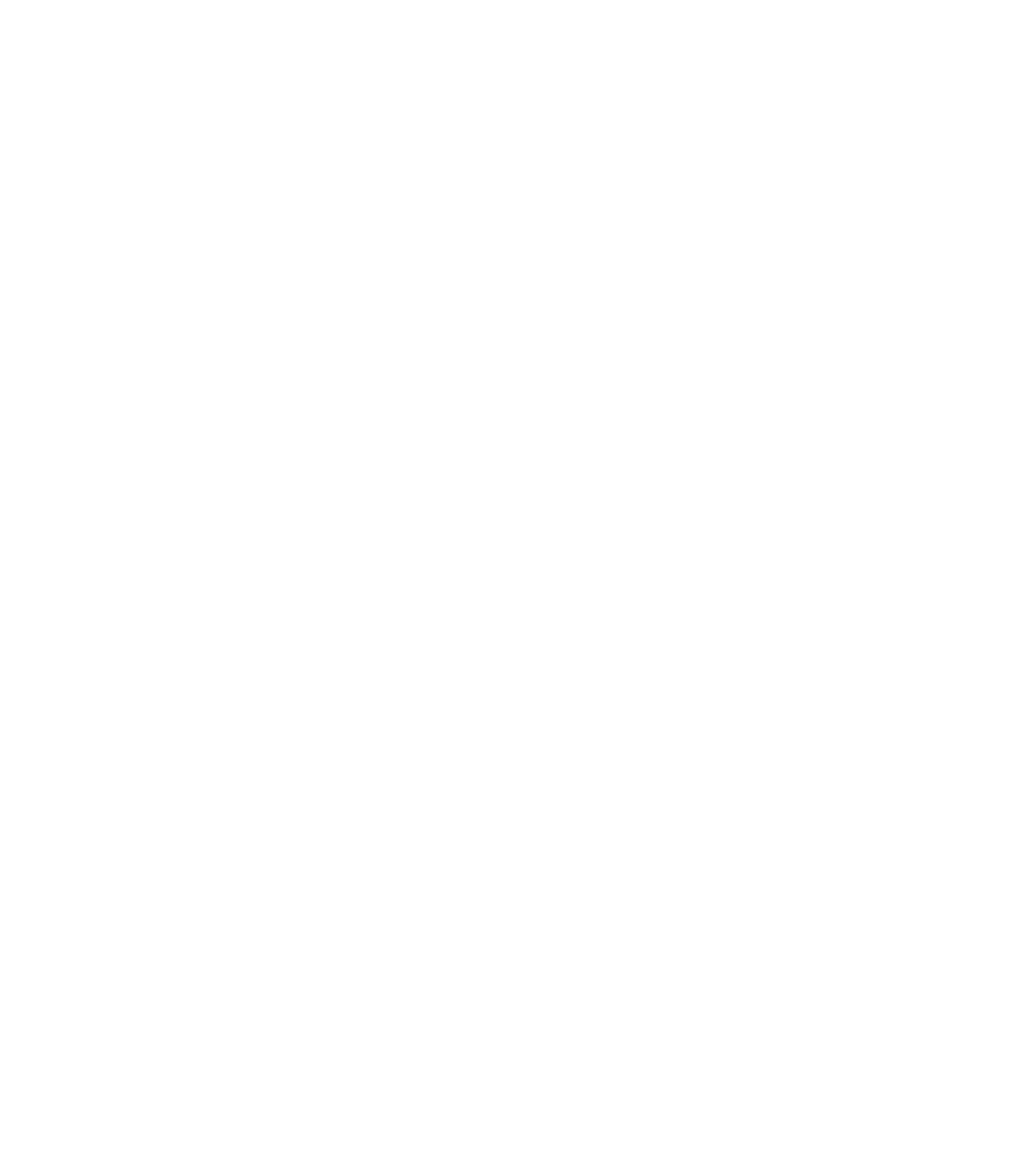
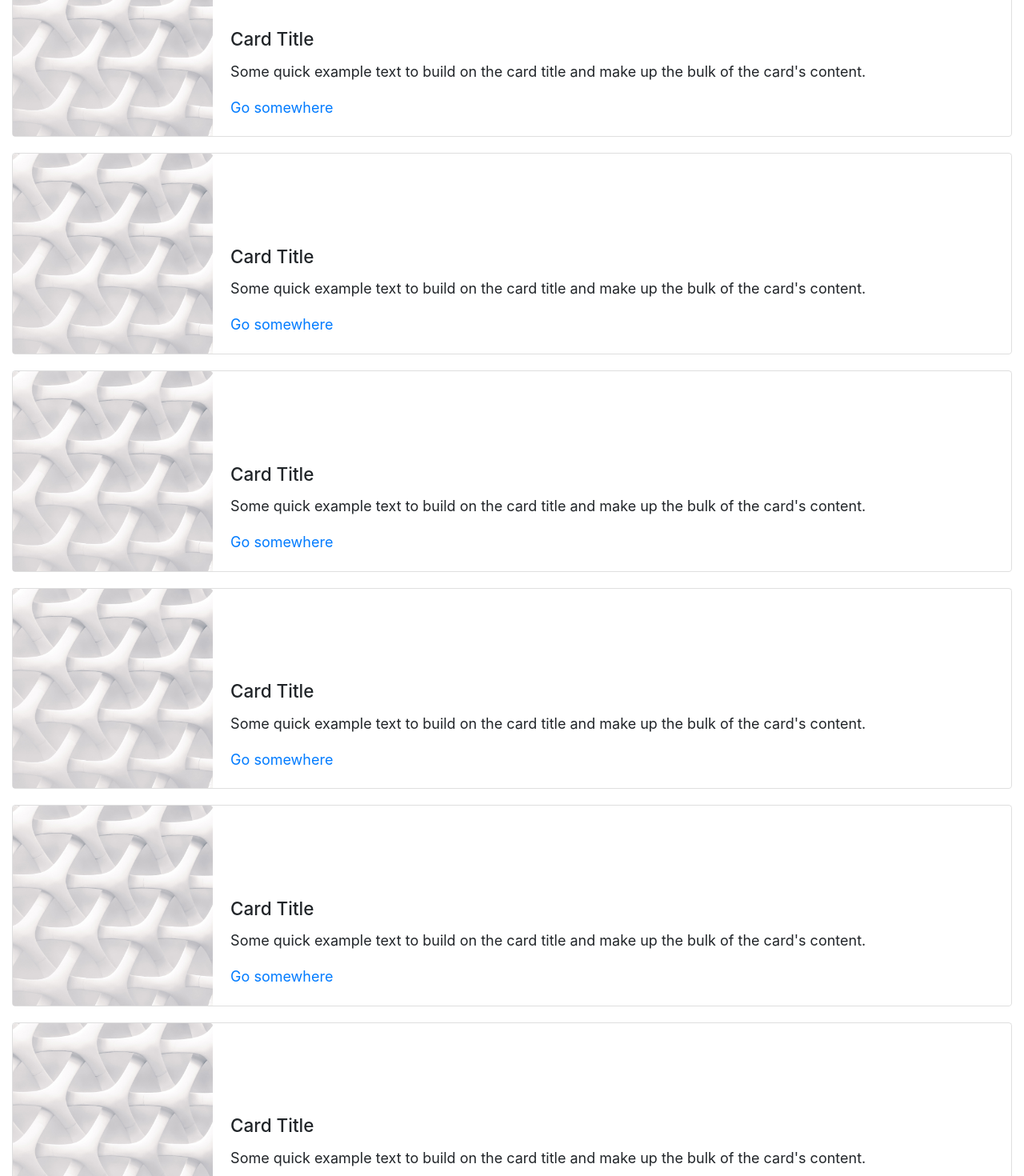
Before and after one commit to developerajendra/nextjs-typescript, a Next.js app: page /hospital/hospitals in a window 1280 px wide. Shown: the part 300-1770 px from the top of the page at 80% size. Before the commit the page ends 800 px from the top, so only its background shows below. Built offline with nearby package versions, Linux system fonts and the light colour scheme.

Commit message:
hospital details implemented

```diff
--- /dev/null
+++ b/components/common/hospitalCard/hospitalCard.tsx
@@ -0,0 +1,26 @@
+import React from 'react';
+import {Card, Button} from 'react-bootstrap';
+import Link from 'next/link';
+
+import {useRouter} from 'next/router';
+
+function HospitalCard(props) {
+    const router = useRouter();
+    console.log('router.route', router.route);
+
+    return (
+            <Card style={{  flexDirection:'row', alignItems: 'flex-end',margin: '20px 0' }}>
+                <Card.Img style={{flex:'1', maxWidth: '20%'}} variant="top" src="/images/profile.jpg" />
+                <Card.Body style={{flex:'2'}}>
+                    <Card.Title>Card Title</Card.Title>
+                    <Card.Text>
+                    Some quick example text to build on the card title and make up the bulk of
+                    the card's content.
+                    </Card.Text>
+                    <Link href={`/hospital/detail/[id]`} as="/hospital/detail/1" ><a href="#">Go somewhere</a></Link>
+                </Card.Body>
+            </Card>
+    )
+}
+
+export default HospitalCard
--- a/components/common/index.tsx
+++ b/components/common/index.tsx
@@ -1,5 +1,7 @@
 import Navigation from './navigation/navigation';
+import HospitalCard from './hospitalCard/hospitalCard';
 
 export {
-    Navigation
+    Navigation,
+    HospitalCard
 }
--- /dev/null
+++ b/components/hospitalList/hospitalList.tsx
@@ -0,0 +1,19 @@
+import React from 'react'
+import {HospitalCard} from '../common';
+
+function HospitalList() {
+    return (
+        <div>
+            <HospitalCard />
+            <HospitalCard />
+            <HospitalCard />
+            <HospitalCard />
+            <HospitalCard />
+            <HospitalCard />
+            <HospitalCard />
+            <HospitalCard />
+        </div>
+    )
+}
+
+export default HospitalList
--- a/components/index.ts
+++ b/components/index.ts
@@ -1,5 +1,9 @@
 import Header from './header/header';
+import HospitalList from './hospitalList/hospitalList';
+import Layout from './layout';
 
 export {
-    Header
+    Header,
+    HospitalList,
+    Layout
 }
--- a/pages/hospital/hospitals/index.tsx
+++ b/pages/hospital/hospitals/index.tsx
@@ -1,11 +1,12 @@
 import React from 'react'
-import Layout from '../../../components/layout'
 import Hospital from '../index';
+import {HospitalList} from '../../../components';
 
 function Hospitals() {
     return (
             <Hospital>
                 <h3>Hospitals</h3>
+                <HospitalList/>
             </Hospital>
 
     )
```
Also changed, not shown: pages/hospital/detail/[id].tsx (added, +12 -0 lines).
